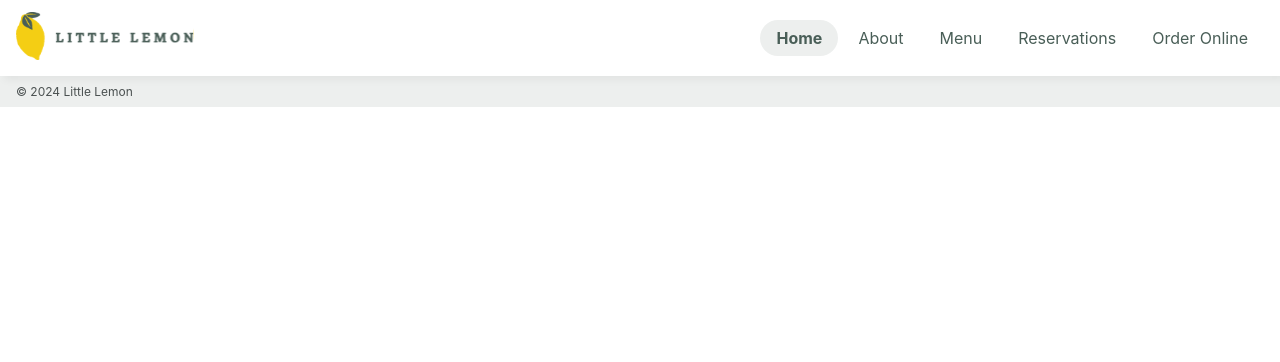
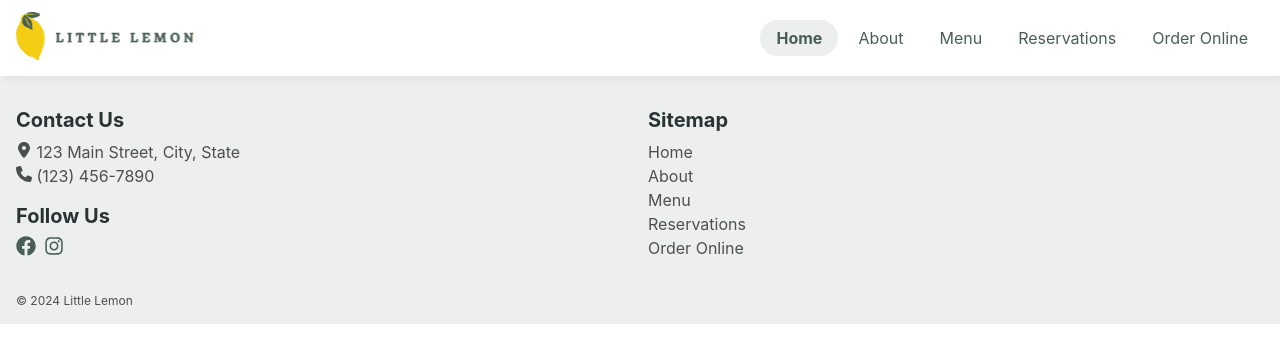
Before and after one commit to yuria-n/little-lemon, a React (Create React App) app: page / in a window 1280 px wide. Shown: the top 362 px of the page. Built offline with nearby package versions, Linux system fonts and the light colour scheme.

Commit message:
style footer

```diff
--- a/src/components/Footer/Footer.css
+++ b/src/components/Footer/Footer.css
@@ -1,11 +1,50 @@
 .footer-container {
+  container-type: inline-size;
+  container-name: footer;
   background: var(--color-brand-primary-bg);
 }
 
 .footer-content {
   max-width: 1280px;
   margin: 0 auto;
-  padding: 0.5rem 1rem;
+  padding: 2rem 1rem 1rem;
   display: grid;
-  grid-template-columns: 1fr auto;
+  grid-template-columns: 1fr 1fr;
+  grid-auto-flow: row;
+  gap: 1rem;
 }
+
+.footer-content .contact-info {
+  margin: 0 0 1rem;
+}
+
+.footer-content .text-lg {
+  margin-bottom: 0.5rem;
+}
+
+.footer-content .text-sm {
+  line-height: 1.5;
+  transition: 0.3s ease color;
+}
+
+.footer-content .text-link:hover {
+  color: var(--color-brand-primary);
+  text-decoration: underline;
+}
+
+.footer-content .link-icon {
+  color: var(--color-brand-primary);
+  margin: 0 0.5rem 0 0;
+}
+
+.text-copywright {
+  margin: 1rem 0 0;
+  grid-column: 1 / -1;
+}
+
+@container footer (max-width: 600px) {
+  .footer-content {
+    grid-template-columns: 1fr;
+    grid-template-rows: auto auto auto;
+  }
+}
--- a/src/components/Footer/Footer.jsx
+++ b/src/components/Footer/Footer.jsx
@@ -1,10 +1,70 @@
+import { Link } from "wouter";
+
+import { links } from "../../constants";
+import {
+  IconFacebook,
+  IconInstagram,
+  IconLocationDot,
+  IconPhone,
+} from "../icons";
+
 import "./Footer.css";
 
 export function Footer() {
   return (
     <footer className="footer-container">
       <div className="footer-content">
-        <p className="text-xs">© {new Date().getFullYear()} Little Lemon</p>
+        <div>
+          <div className="contact-info">
+            <h3 className="text-lg">Contact Us</h3>
+            <p className="text-sm">
+              <IconLocationDot className="label-icon" label="Address" /> 123
+              Main Street, City, State
+            </p>
+            <p className="text-sm">
+              <IconPhone className="label-icon" label="Phone" /> (123) 456-7890
+            </p>
+          </div>
+
+          <div className="social-media">
+            <h3 className="text-lg">Follow Us</h3>
+            <a
+              className="text-lg link-icon"
+              href="https://facebook.com"
+              target="_blank"
+              rel="noreferrer noopener"
+              aria-label="Follow us on Facebook"
+            >
+              <IconFacebook aria-hidden />
+            </a>
+            <a
+              className="text-lg link-icon"
+              href="https://instagram.com"
+              target="_blank"
+              rel="noreferrer noopener"
+              aria-label="Follow us on Instagram"
+            >
+              <IconInstagram aria-hidden />
+            </a>
+          </div>
+        </div>
+
+        <div>
+          <h3 className="text-lg">Sitemap</h3>
+          <ul>
+            {links.map(([text, path], index) => (
+              <li key={index}>
+                <Link className="text-sm text-link" to={path}>
+                  {text}
+                </Link>
+              </li>
+            ))}
+          </ul>
+        </div>
+
+        <p className="text-xs text-copywright">
+          © {new Date().getFullYear()} Little Lemon
+        </p>
       </div>
     </footer>
   );
--- /dev/null
+++ b/src/components/icons/IconFacebook.jsx
@@ -0,0 +1,16 @@
+// icon:facebook | Fontawesome https://fontawesome.com/ | Fontawesome
+import * as React from "react";
+
+export function IconFacebook(props) {
+  return (
+    <svg
+      viewBox="0 0 512 512"
+      fill="currentColor"
+      height="1em"
+      width="1em"
+      {...props}
+    >
+      <path d="M504 256C504 119 393 8 256 8S8 119 8 256c0 123.78 90.69 226.38 209.25 245V327.69h-63V256h63v-54.64c0-62.15 37-96.48 93.67-96.48 27.14 0 55.52 4.84 55.52 4.84v61h-31.28c-30.8 0-40.41 19.12-40.41 38.73V256h68.78l-11 71.69h-57.78V501C413.31 482.38 504 379.78 504 256z" />
+    </svg>
+  );
+}
--- /dev/null
+++ b/src/components/icons/IconInstagram.jsx
@@ -0,0 +1,17 @@
+// icon:instagram | Fontawesome https://fontawesome.com/ | Fontawesome
+
+import * as React from "react";
+
+export function IconInstagram(props) {
+  return (
+    <svg
+      viewBox="0 0 448 512"
+      fill="currentColor"
+      height="1em"
+      width="1em"
+      {...props}
+    >
+      <path d="M224.1 141c-63.6 0-114.9 51.3-114.9 114.9s51.3 114.9 114.9 114.9S339 319.5 339 255.9 287.7 141 224.1 141zm0 189.6c-41.1 0-74.7-33.5-74.7-74.7s33.5-74.7 74.7-74.7 74.7 33.5 74.7 74.7-33.6 74.7-74.7 74.7zm146.4-194.3c0 14.9-12 26.8-26.8 26.8-14.9 0-26.8-12-26.8-26.8s12-26.8 26.8-26.8 26.8 12 26.8 26.8zm76.1 27.2c-1.7-35.9-9.9-67.7-36.2-93.9-26.2-26.2-58-34.4-93.9-36.2-37-2.1-147.9-2.1-184.9 0-35.8 1.7-67.6 9.9-93.9 36.1s-34.4 58-36.2 93.9c-2.1 37-2.1 147.9 0 184.9 1.7 35.9 9.9 67.7 36.2 93.9s58 34.4 93.9 36.2c37 2.1 147.9 2.1 184.9 0 35.9-1.7 67.7-9.9 93.9-36.2 26.2-26.2 34.4-58 36.2-93.9 2.1-37 2.1-147.8 0-184.8zM398.8 388c-7.8 19.6-22.9 34.7-42.6 42.6-29.5 11.7-99.5 9-132.1 9s-102.7 2.6-132.1-9c-19.6-7.8-34.7-22.9-42.6-42.6-11.7-29.5-9-99.5-9-132.1s-2.6-102.7 9-132.1c7.8-19.6 22.9-34.7 42.6-42.6 29.5-11.7 99.5-9 132.1-9s102.7-2.6 132.1 9c19.6 7.8 34.7 22.9 42.6 42.6 11.7 29.5 9 99.5 9 132.1s2.7 102.7-9 132.1z" />
+    </svg>
+  );
+}
--- /dev/null
+++ b/src/components/icons/IconLocationDot.jsx
@@ -0,0 +1,16 @@
+// icon:location-dot | Fontawesome https://fontawesome.com/ | Fontawesome
+import * as React from "react";
+
+export function IconLocationDot(props) {
+  return (
+    <svg
+      viewBox="0 0 384 512"
+      fill="currentColor"
+      height="1em"
+      width="1em"
+      {...props}
+    >
+      <path d="M215.7 499.2C267 435 384 279.4 384 192 384 86 298 0 192 0S0 86 0 192c0 87.4 117 243 168.3 307.2 12.3 15.3 35.1 15.3 47.4 0zM192 256c-35.3 0-64-28.7-64-64s28.7-64 64-64 64 28.7 64 64-28.7 64-64 64z" />
+    </svg>
+  );
+}
--- /dev/null
+++ b/src/components/icons/IconPhone.jsx
@@ -0,0 +1,16 @@
+// icon:phone | Fontawesome https://fontawesome.com/ | Fontawesome
+import * as React from "react";
+
+export function IconPhone(props) {
+  return (
+    <svg
+      viewBox="0 0 512 512"
+      fill="currentColor"
+      height="1em"
+      width="1em"
+      {...props}
+    >
+      <path d="M164.9 24.6c-7.7-18.6-28-28.5-47.4-23.2l-88 24C12.1 30.2 0 46 0 64c0 247.4 200.6 448 448 448 18 0 33.8-12.1 38.6-29.5l24-88c5.3-19.4-4.6-39.7-23.2-47.4l-96-40c-16.3-6.8-35.2-2.1-46.3 11.6L304.7 368c-70.4-33.3-127.4-90.3-160.7-160.7l49.3-40.3c13.7-11.2 18.4-30 11.6-46.3l-40-96z" />
+    </svg>
+  );
+}
--- /dev/null
+++ b/src/components/icons/index.js
@@ -0,0 +1,4 @@
+export * from "./IconFacebook";
+export * from "./IconInstagram";
+export * from "./IconLocationDot";
+export * from "./IconPhone";
```
